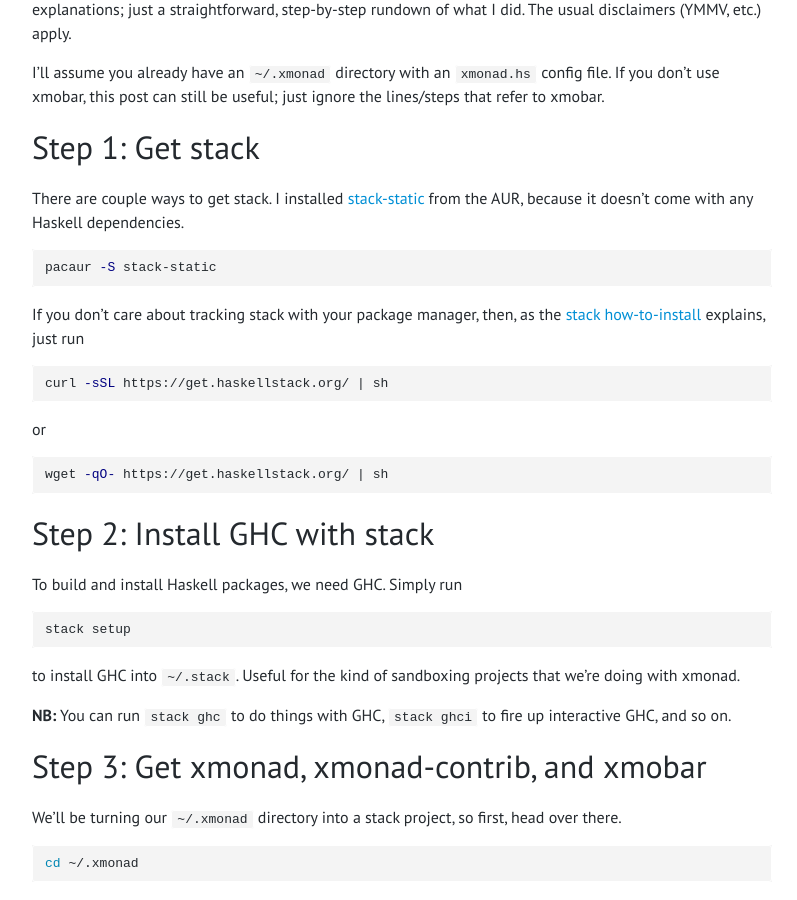
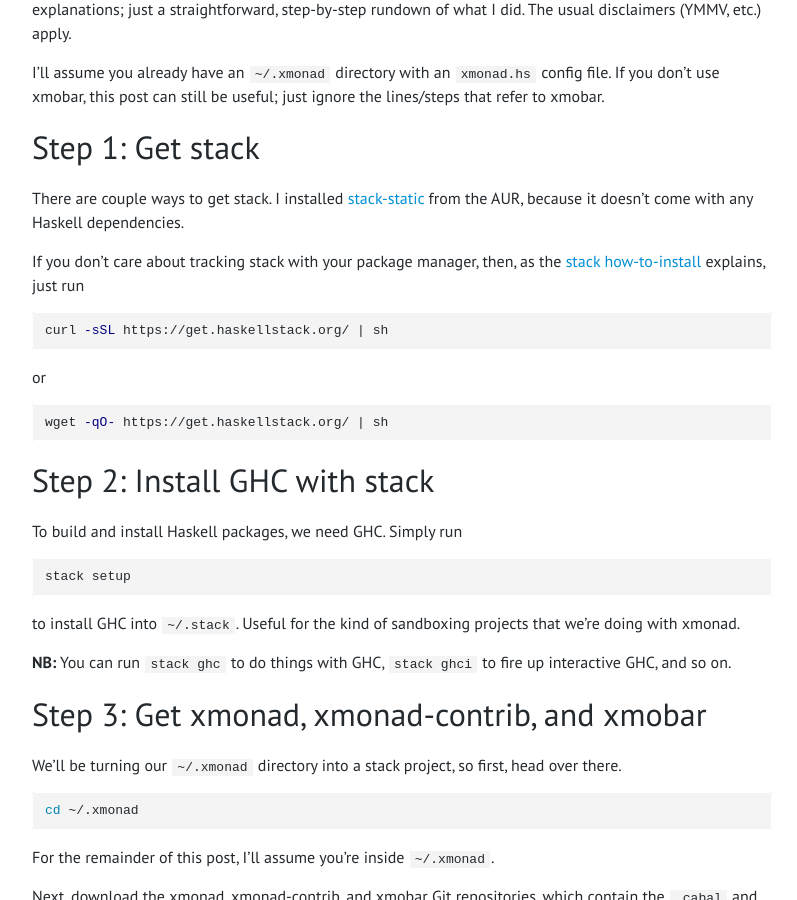
Before and after one commit to brianbuccola/brianbuccola.github.io, a Jekyll site: the page built from _posts/2017-10-04-how-to-install-xmonad-and-xmobar-via-stack.md, in a window 1280 px wide and 900 px high, scrolled down 509 px. Shown: the whole window, without its empty margins (238-1035 px from the left). Built offline with Jekyll 4.4.1, drawn with Linux system fonts in a browser that asks for light colours; some web fonts are replaced; comment, search, counter and statistics services are not loaded.

Commit message:
Remove reference to pacaur

````diff
--- a/_posts/2017-10-04-how-to-install-xmonad-and-xmobar-via-stack.md
+++ b/_posts/2017-10-04-how-to-install-xmonad-and-xmobar-via-stack.md
@@ -35,10 +35,6 @@
 There are couple ways to get stack. I installed
 [stack-static](https://aur.archlinux.org/packages/stack-static/) from the AUR,
 because it doesn't come with any Haskell dependencies.
-
-```bash
-pacaur -S stack-static
-```
 
 If you don't care about tracking stack with your package manager, then, as the
 [stack
````
